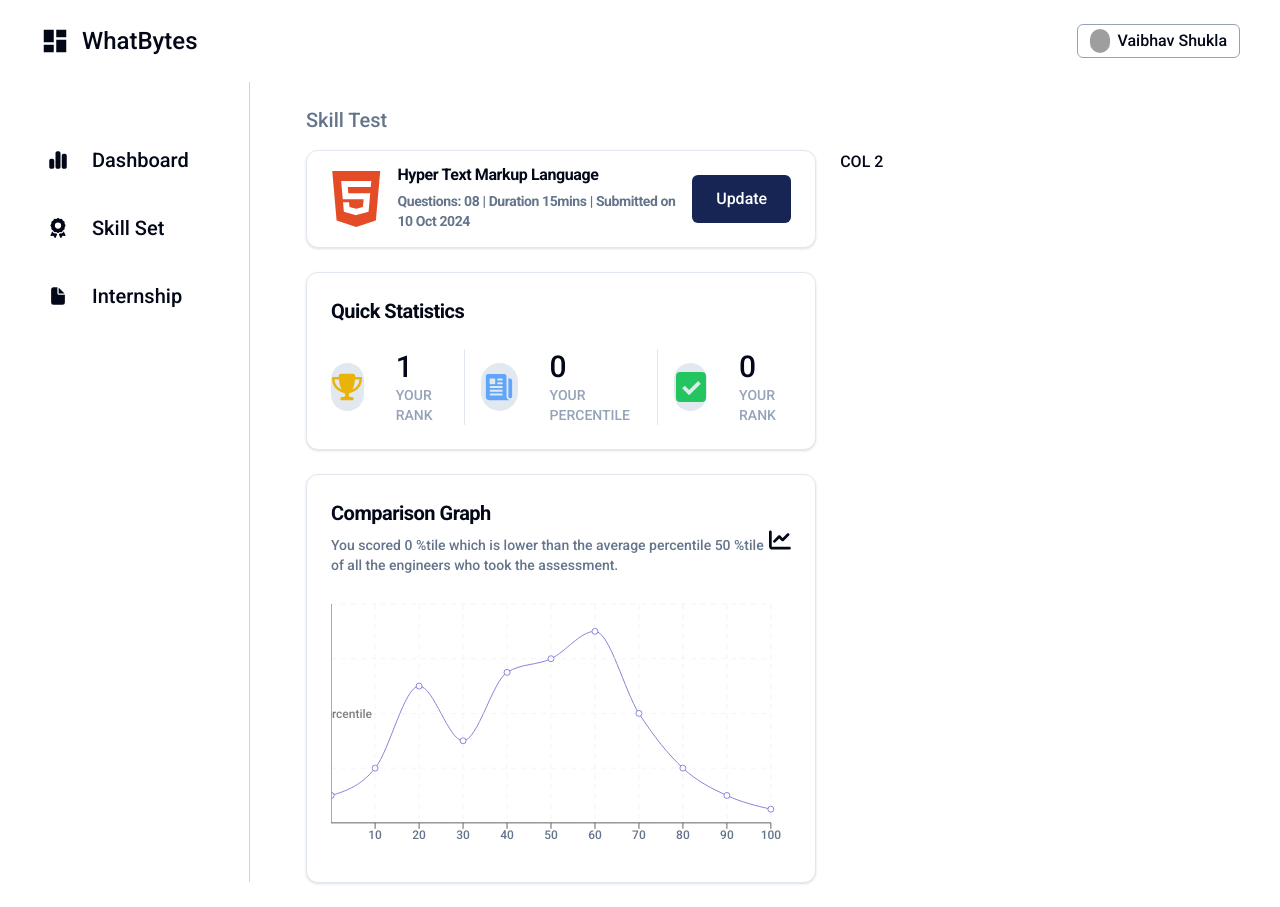
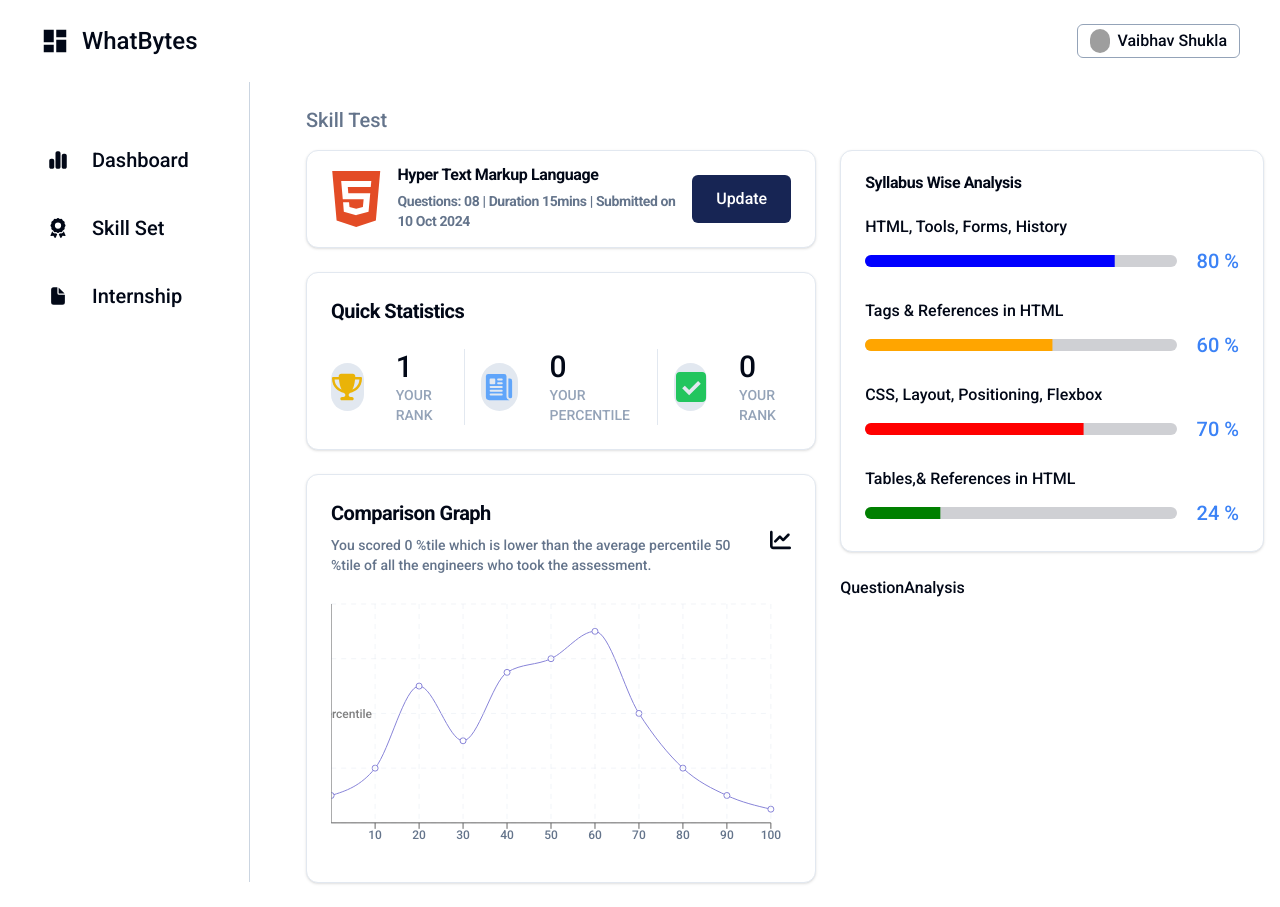
Before and after one commit to mvaibhav77/whatbytes-assignment, a Next.js app: page / in a window 1280 px wide. Built offline with nearby package versions, Linux system fonts and the light colour scheme; grey boxes are pictures that could not be loaded.

Commit message:
Syllabus Analysis added

```diff
--- a/package.json
+++ b/package.json
@@ -10,6 +10,7 @@
   },
   "dependencies": {
     "@radix-ui/react-dialog": "^1.1.2",
+    "@radix-ui/react-progress": "^1.1.0",
     "@radix-ui/react-separator": "^1.1.0",
     "@radix-ui/react-slot": "^1.1.0",
     "class-variance-authority": "^0.7.0",
--- a/src/app/layout.tsx
+++ b/src/app/layout.tsx
@@ -25,9 +25,7 @@
   return (
     <html lang="en">
       <FormProvider>
-        <body
-          className={`${roboto.className} antialiased h-[100dvh] overflow-hidden`}
-        >
+        <body className={`${roboto.className} antialiased min-h-[100dvh]`}>
           <Header />
           <main className="flex flex-row md:gap-10 gap-4">
             <Sidenav />
--- a/src/app/page.tsx
+++ b/src/app/page.tsx
@@ -1,6 +1,8 @@
 import ComparisonGraph from "@/components/ComparisonGraph";
 import PageHeader from "@/components/PageHeader";
+import QuestionAnalysis from "@/components/QuestionAnalysis";
 import QuickStatistics from "@/components/QuickStatistics";
+import SyllabusAnalysis from "@/components/SyllabusAnalysis";
 import UpdateCard from "@/components/UpdateCard";
 
 export default function Home() {
@@ -16,7 +18,10 @@
           <QuickStatistics />
           <ComparisonGraph />
         </div>
-        <div className="col-2 flex-1">COL 2</div>
+        <div className="col-2 flex-1 flex flex-col gap-6">
+          <SyllabusAnalysis />
+          <QuestionAnalysis />
+        </div>
       </div>
     </div>
   );
--- a/src/components/ComparisonGraph.tsx
+++ b/src/components/ComparisonGraph.tsx
@@ -58,7 +58,7 @@
 
   return (
     <Card>
-      <CardHeader className="flex flex-row items-center justify-between">
+      <CardHeader className="flex flex-row gap-4 items-center justify-between">
         <div className="header flex flex-col gap-2">
           <CardTitle className="text-xl">Comparison Graph</CardTitle>
           <CardDescription>
--- /dev/null
+++ b/src/components/QuestionAnalysis.tsx
@@ -0,0 +1,7 @@
+import React from "react";
+
+const QuestionAnalysis = () => {
+  return <div>QuestionAnalysis</div>;
+};
+
+export default QuestionAnalysis;
--- /dev/null
+++ b/src/components/SyllabusAnalysis.tsx
@@ -0,0 +1,48 @@
+import React from "react";
+import { Card, CardContent, CardHeader, CardTitle } from "./ui/card";
+import { Progress } from "./ui/progress";
+
+type Skill = {
+  name: string;
+  progress: number;
+  color: string;
+};
+
+const skills: Skill[] = [
+  { name: "HTML, Tools, Forms, History", progress: 80, color: "blue" },
+  { name: "Tags & References in HTML", progress: 60, color: "orange" },
+  { name: "CSS, Layout, Positioning, Flexbox", progress: 70, color: "red" },
+  { name: "Tables,& References in HTML", progress: 24, color: "green" },
+];
+
+const SyllabusAnalysis = () => {
+  return (
+    <Card>
+      <CardHeader>
+        <CardTitle>Syllabus Wise Analysis</CardTitle>
+      </CardHeader>
+      <CardContent>
+        <div className="skill-progess flex flex-col gap-6 ">
+          {skills.map(({ name, progress, color }: Skill, index: number) => (
+            <div key={index} className="flex flex-col gap-2">
+              <div className="skill-heading">{name}</div>
+
+              {/* progress bar */}
+              <div className="flex flex-row gap-5 items-center text-blue-500">
+                <Progress
+                  value={progress}
+                  className="w-full h-[12px]"
+                  indicatorColor={color}
+                />
+
+                <p className="text-xl whitespace-nowrap">{progress} %</p>
+              </div>
+            </div>
+          ))}
+        </div>
+      </CardContent>
+    </Card>
+  );
+};
+
+export default SyllabusAnalysis;
--- /dev/null
+++ b/src/components/ui/progress.tsx
@@ -0,0 +1,40 @@
+"use client";
+
+import * as React from "react";
+import * as ProgressPrimitive from "@radix-ui/react-progress";
+
+import { cn } from "@/lib/utils";
+import clsx from "clsx";
+
+interface CustomProgressProps
+  extends React.ComponentPropsWithoutRef<typeof ProgressPrimitive.Root> {
+  indicatorColor?: string;
+}
+
+const Progress = React.forwardRef<
+  React.ElementRef<typeof ProgressPrimitive.Root>,
+  CustomProgressProps
+>(({ className, value, indicatorColor, ...props }, ref) => (
+  <ProgressPrimitive.Root
+    ref={ref}
+    className={cn(
+      "relative h-2 w-full overflow-hidden rounded-full bg-primary/20",
+      className
+    )}
+    {...props}
+  >
+    <ProgressPrimitive.Indicator
+      className={clsx(
+        `h-full w-full flex-1 transition-all`,
+        !indicatorColor && "bg-primary"
+      )}
+      style={{
+        transform: `translateX(-${100 - (value || 0)}%)`,
+        backgroundColor: indicatorColor || undefined,
+      }}
+    />
+  </ProgressPrimitive.Root>
+));
+Progress.displayName = ProgressPrimitive.Root.displayName;
+
+export { Progress };
```
Also changed, not shown: 1 other file (tests, documents, lock files or other folders).
